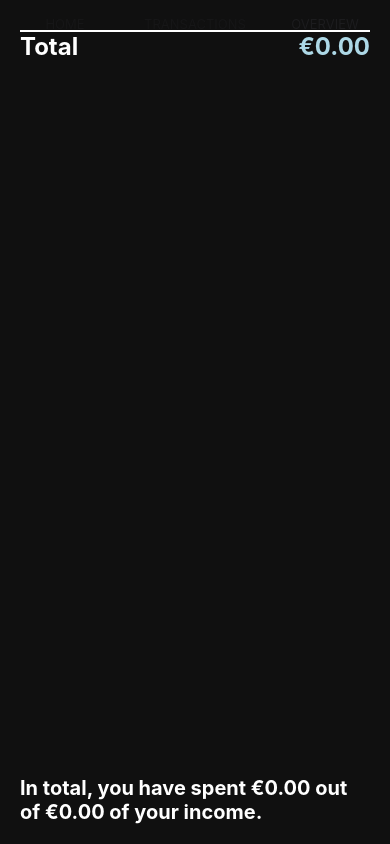
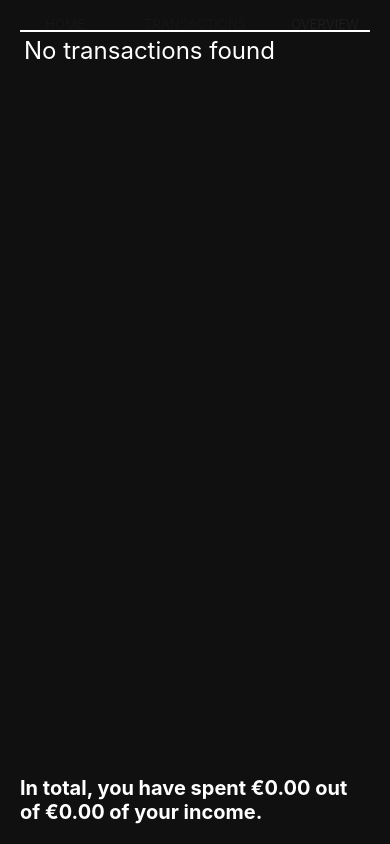
Before and after one commit to corliansa/Simplifinance, a React Native app: screen /Overview in a window 390 px wide. Built offline with nearby package versions, Linux system fonts and the light colour scheme.

Commit message:
reupdated to yarn 3, fixed gitignore

```diff
--- a/package.json
+++ b/package.json
@@ -26,7 +26,7 @@
 		"expo-status-bar": "~1.2.0",
 		"expo-updates": "~0.11.6",
 		"intl": "^1.2.5",
-		"jest-expo": "^44.0.1",
+		"jest-expo": "^44.0.0",
 		"react": "17.0.1",
 		"react-dom": "17.0.1",
 		"react-native": "0.64.3",
@@ -47,9 +47,9 @@
 		"@types/jest": "^27.4.0",
 		"@types/react": "~17.0.21",
 		"@types/react-native": "~0.64.12",
-		"jest": "^27.4.7",
+		"jest": "^26.6.3",
 		"typescript": "~4.3.5"
 	},
 	"private": true,
-	"packageManager": "yarn@1.22.1"
+	"packageManager": "yarn@3.2.0"
 }
--- a/screens/Overview.tsx
+++ b/screens/Overview.tsx
@@ -84,6 +84,8 @@ export default function Overview({ navigation }: any) {
 					borderTopWidth: 2,
 				}}
 			>
+				{amounts?.length > 0 ? (
+					<>
 						<Text style={{ fontSize: 24, fontWeight: "bold", color: "white" }}>
 							Total
 						</Text>
@@ -99,6 +101,19 @@ export default function Overview({ navigation }: any) {
 						>
 							{formatMoney(Math.abs(incomeAmount) - Math.abs(expenseAmount))}
 						</Text>
+					</>
+				) : (
+					<Text
+						style={{
+							fontSize: 24,
+							fontWeight: "400",
+							color: "white",
+							margin: 4,
+						}}
+					>
+						No transactions found
+					</Text>
+				)}
 			</View>
 		);
 	};
```
Also changed, not shown: .yarnrc.yml, 2 other files (tests, documents, lock files or other folders). Lines whose indentation alone changed are shown as unchanged.
